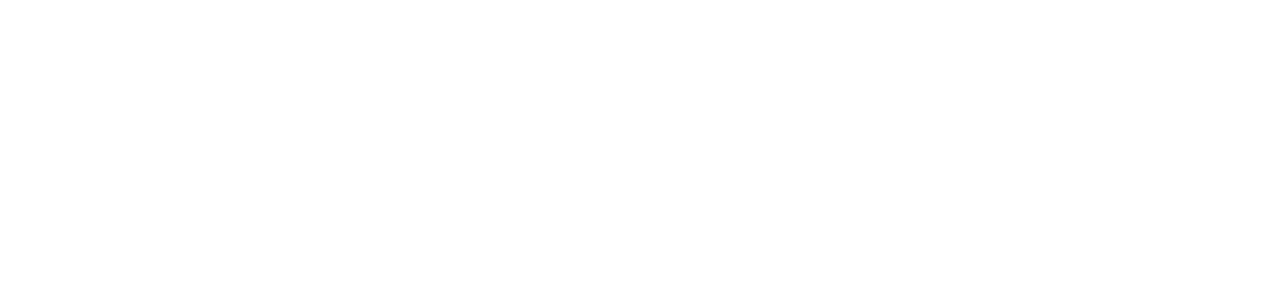
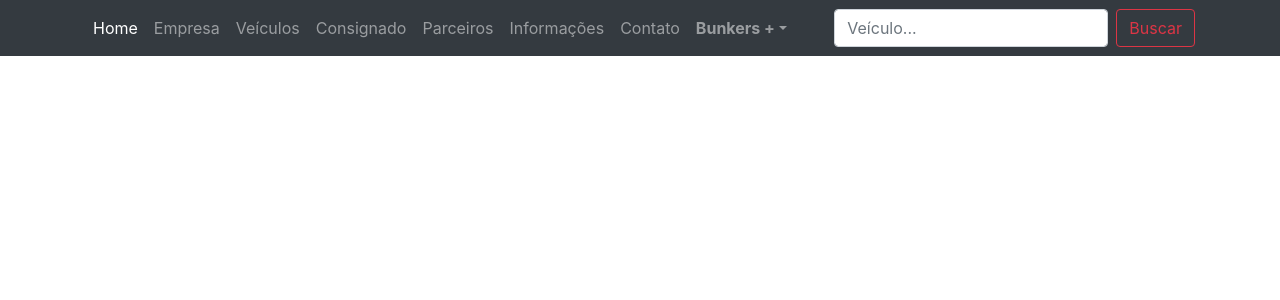
Before and after one commit to CamilaQueiroz/autobunkers, a React (Create React App) app: page /1 in a window 1280 px wide. Shown: the top 300 px of the page. Built offline with nearby package versions, Linux system fonts and the light colour scheme; no server answers.

Commit message:
Alterações realizadas no layout do Estoque, Card, Lista de marcas, listagem de marca, entre outras alterações

```diff
--- a/src/App.js
+++ b/src/App.js
@@ -1,11 +1,14 @@
 import React from 'react';
 import { BrowserRouter } from 'react-router-dom';
 
+
+import Nav from './Components/Header/Nav';
 import Routes from './routes';
 
 function App() {
   return (
     <BrowserRouter>
+      <Nav />
       <Routes />
     </BrowserRouter>
   );
--- a/src/Components/Card.js
+++ b/src/Components/Card.js
@@ -9,15 +9,24 @@ export default function Card({ vehicle }) {
   }, [vehicle.descveiccompleto]);
   return (
     <>
-      <Link to={`/detalhes/${vehicle.iD_Veiculo}/${DescVeic}`} className="card">
-        <div className="card-divider">
-          <h1>{vehicle.descveic}</h1>
+      <div className="card mb-3">
+        <div className="row no-gutters">
+          <div className="col-md-12">
+            <img src={vehicle.fotos[0].url} className="card-img" alt="..." />
+          </div>
+          <div className="col-md-12">
+            <div className="card-body">
+              <h5 className="card-title">{vehicle.desc_VeicMarca} {vehicle.desc_VeicModelo}</h5>
+              <p className="card-text">{vehicle.desc_VeicTipo}</p>
+              <p className="card-text"><small className="text-muted">{vehicle.obs_Veiculo.substr(0,200)}
+              <Link to={`/detalhes/${vehicle.iD_Veiculo}/${DescVeic}`}> ver mais...</Link></small></p>
+              <Link to={`/detalhes/${vehicle.iD_Veiculo}/${DescVeic}`} className="btn btn-outline-danger btn-block">
+                Ver veículo
+              </Link>
+            </div>
+          </div>
         </div>
-        <img src={vehicle.fotos[0].url} alt="Carro" />
-        <div className="card-section">
-          <h2>Description</h2>
-        </div>
-      </Link>
+      </div>
     </>
   );
 }
--- /dev/null
+++ b/src/Components/Header/Nav.js
@@ -0,0 +1,57 @@
+import React from 'react';
+
+export default function Nav() {
+
+
+    return (
+        <>
+            <nav className="navbar navbar-expand-lg navbar-dark bg-dark">
+                <div className="container">
+                    <button className="navbar-toggler" type="button" data-toggle="collapse" data-target="#navbarSupportedContent" aria-controls="navbarSupportedContent" aria-expanded="false" aria-label="Toggle navigation">
+                        <span className="navbar-toggler-icon"></span>
+                    </button>
+                    <div className="collapse navbar-collapse" id="navbarSupportedContent">
+                        <ul className="navbar-nav mr-auto">
+                            <li className="nav-item active">
+                                <a className="nav-link" href="#">Home <span className="sr-only">(current)</span></a>
+                            </li>
+                            <li className="nav-item">
+                                <a className="nav-link" href="#">Empresa</a>
+                            </li>
+                            <li className="nav-item">
+                                <a className="nav-link" href="#">Veículos</a>
+                            </li>
+                            <li className="nav-item">
+                                <a className="nav-link" href="#">Consignado</a>
+                            </li>
+                            <li className="nav-item">
+                                <a className="nav-link" href="#">Parceiros</a>
+                            </li>
+                            <li className="nav-item">
+                                <a className="nav-link" href="#">Informações</a>
+                            </li>
+                            <li className="nav-item">
+                                <a className="nav-link" href="#">Contato</a>
+                            </li>
+                            <li className="nav-item dropdown">
+                                <a className="nav-link dropdown-toggle" href="#" id="navbarDropdown" role="button" data-toggle="dropdown" aria-haspopup="true" aria-expanded="false">
+                                     <b>Bunkers +</b>
+                            </a>
+                                <div className="dropdown-menu" aria-labelledby="navbarDropdown">
+                                    <a className="dropdown-item" href="#">Action</a>
+                                    <a className="dropdown-item" href="#">Another action</a>
+                                    <div className="dropdown-divider"></div>
+                                    <a className="dropdown-item" href="#">Something else here</a>
+                                </div>
+                            </li>
+                        </ul>
+                        <form className="form-inline my-2 my-lg-0">
+                            <input className="form-control mr-sm-2" type="search" placeholder="Veículo..." aria-label="Search" />
+                            <button className="btn btn-outline-danger my-2 my-sm-0" type="submit">Buscar</button>
+                        </form>
+                    </div>
+                </div>
+            </nav>
+        </>
+    );
+}
--- /dev/null
+++ b/src/Components/MarcasList.js
@@ -0,0 +1,35 @@
+import React, { useEffect, useState } from 'react';
+import { Link } from 'react-router-dom';
+import api from '../Services/api';
+
+
+
+export default function MarcasList() {
+
+    const [list, setList] = useState([])
+
+    useEffect(() => {
+
+        const listarMarcas = api.post('api/Combos/requestMarcasEmpresa', {
+            iD_Empresa: 1007,
+            idCategoria: 1,
+            iD_EmpresaGrupo: 1007
+        });
+        listarMarcas.then(res => setList(res.data));
+    });
+
+
+    return (
+        <>
+            <div className="list-group">
+                {
+                    list.map(marca => (
+                        <Link key={marca.iD_VeicMarca} to={`/${marca.descricao}`} className="list-group-item list-group-item-action list-group-item-light">{marca.descricao}</Link>
+                    ))
+                }
+
+            </div>
+
+        </>
+    );
+}
--- /dev/null
+++ b/src/Pages/Brand.js
@@ -0,0 +1,37 @@
+import React, { useEffect, useState } from 'react';
+import api from '../Services/api';
+import Card from '../Components/Card';
+
+export default function Brand({ match }) {
+
+    const [list, setList] = useState([])
+
+    useEffect(() => {
+
+        const listarMarcas = api.post('api/Veiculos/requestVeiculos', {
+            iD_Categoria: 1,
+            iD_TipoVeiculo: 0,
+            ordenacao: 1,
+            paginaCorrente: 1,
+            qtdItensPagina: 5000,
+            likeBuscaMarcaModelo: match.params.brand
+        });
+        listarMarcas.then(res => setList(res.data));
+        console.log(list)
+    });
+    return (
+        <>
+            {
+                list.map(car => (
+                    <div className="container">
+                        <div className="row">
+                            <div className="col-sm-12 col-md-6 col-lg-6 align-center">
+                                <Card vehicle={car} />
+                            </div>
+                        </div>
+                    </div>
+                ))
+            }
+        </>
+    );
+}
--- a/src/Pages/Main.js
+++ b/src/Pages/Main.js
@@ -1,6 +1,9 @@
 import React, { useEffect, useState } from 'react';
 import api from '../Services/api';
+
+
 import Card from '../Components/Card';
+import MarcasList from '../Components/MarcasList'
 
 export default function Main() {
   const [stock, setStock] = useState([]);
@@ -14,7 +17,7 @@ export default function Main() {
         iD_TipoVeiculo: 0,
         ordenacao: 1,
         paginaCorrente: 1,
-        qtdItensPagina: 5000,
+        qtdItensPagina: 5,
       })
       .then(async response => {
         if (response.status !== 200) {
@@ -32,18 +35,25 @@ export default function Main() {
   });
 
   return (
-    <div classNameNameName="container">
-      <div classNameNameName="grid-x grid-padding-x">
-        {messageError && <h1>{messageError}</h1>}
-        {loading && <h1>Carregando...</h1>}
-        {stock.map(car => (
-          <div
-            classNameNameName="column small-12 medium-6"
-            key={car.iD_Veiculo}
-          >
-            <Card vehicle={car} />
+    <div>
+      <div className="container">
+        <div className="row">
+          <div className="col-sm-12 col-md-3 col-lg-3 align-center">
+            <MarcasList />
           </div>
-        ))}
+          <div className="col-sm-12 col-md-6 col-lg-6">
+            {messageError && <h1>{messageError}</h1>}
+            {loading && <h1>Carregando...</h1>}
+            {stock.map(car => (
+              <div key={car.iD_Veiculo}>
+                <Card vehicle={car} />
+              </div>
+            ))}
+          </div>
+          <div className="col-sm-12 col-md-3 col-lg-3">
+            < img className="img-fluid" src="https://autobunkers.com.br/Images/ann/lexus/thumb-estoque-lexus-300x300.jpg" alt="" />
+          </div>
+        </div>
       </div>
     </div>
   );
--- a/src/routes.js
+++ b/src/routes.js
@@ -1,13 +1,18 @@
 import React from 'react';
 import { Switch, Route } from 'react-router-dom';
 
+
+
 import Main from './Pages/Main';
 import Details from './Pages/Details';
+import Brand from './Pages/Brand';
+
 
 export default function Routes() {
   return (
     <Switch>
-      <Route path="/estoque" exact component={Main} />
+      <Route path="/estoque" component={Main} />
+      <Route path="/:brand" exact component={Brand} />
       <Route path="/detalhes/:id/:descveic" component={Details} />
     </Switch>
   );
```
